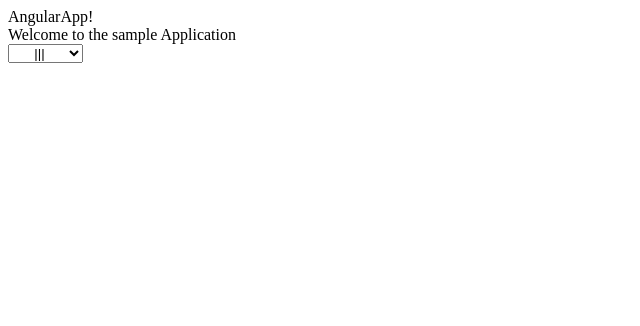
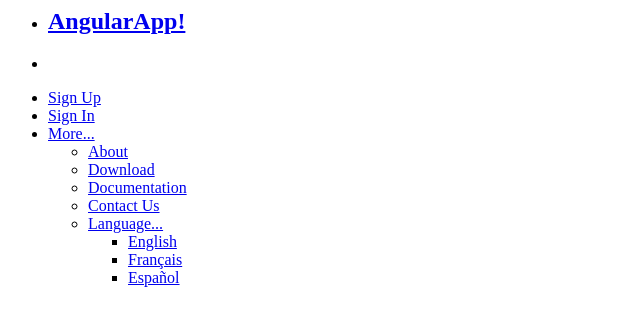
Before and after one commit to DigiStratum/angularapp, a PHP site: page /app/components/header/header.html in a window 1280 px wide. Shown: the top 326 px of the page, without its empty margins (0-640 px from the left). Run offline with PHP 8.4, Linux system fonts and the light colour scheme.

Commit message:
Rework the header to use foundation top-bar and push the site layout to full width

```diff
--- a/src/app/components/header/header.html
+++ b/src/app/components/header/header.html
@@ -1,13 +1,31 @@
-<div class="small-2 columns smBranding" translate>AngularApp!</div>
-<div class="small-8 columns smNavigation" translate>
-	Welcome to the sample Application
-</div>
-<div class="small-2 columns smTranslation aRight">
-	<select id="appmenulang" name="lang" onchange="msSetLanguage(this.value);" style="width: 75px; text-align: center;">
-		<option>|||</option>
-		<!-- Don't translate these; each language is named in its own tongue to be readable by those speakers: -->
-		<option value="en">English</option>
-		<option value="fr">Fran&ccedil;ais</option>
-		<option value="es">Espa&ntilde;ol</option>
-	</select>
-</div>
+<nav class="top-bar" data-topbar role="navigation">
+	<ul class="title-area">
+		<li class="name"><h1><a href="#">AngularApp!</a></h1></li>
+		<li class="toggle-topbar menu-icon"><a href="#"><span></span></a></li>
+	</ul>
+	<section class="top-bar-section">
+		<ul class="right">
+			<li><a href="#" translate>Sign&nbsp;Up</a></li>
+			<li><a href="#" translate>Sign&nbsp;In</a></li>
+			<li class="has-dropdown">
+				<a href="#" translate>More...</a>
+				<ul class="dropdown">
+					<li><a href="#" translate>About</a></li>
+					<li><a href="https://github.com/kellydiversified/angularapp" translate>Download</a></li>
+					<li><a href="#" translate>Documentation</a></li>
+					<li><a href="#" translate>Contact&nbsp;Us</a></li>
+					<li class="has-dropdown">
+						<a href="#" translate>Language...</a>
+						<ul class="dropdown">
+							<!-- Don't translate these; each language is named in
+							its own tongue to be readable by those speakers: -->
+							<li><a href="#" onclick="aaSetLanguage('en');">English</a></li>
+							<li><a href="#" onclick="aaSetLanguage('fr');">Fran&ccedil;ais</a></li>
+							<li><a href="#" onclick="aaSetLanguage('es');">Espa&ntilde;ol</a></li>
+						</ul>
+					</li>
+				</ul>
+			</li>
+		</ul>
+	</section>
+</nav>
--- a/src/assets/js/lang.js
+++ b/src/assets/js/lang.js
@@ -2,7 +2,7 @@ var lang = $.cookie('lang');
 if (typeof(lang) == 'undefined') lang = 'en';
 appConfig['lang'] = lang;
 
-function msSetLanguage(lang) {
+function aaSetLanguage(lang) {
 	$.cookie('lang', lang, { expires: 365 });
 	window.location.reload();
 }
--- a/src/assets/scss/settings.scss
+++ b/src/assets/scss/settings.scss
@@ -31,7 +31,7 @@ $include-html-global-classes: $include-html-classes;
 $include-html-grid-classes: $include-html-classes;
 $include-xl-html-grid-classes: false;
 
-//$row-width: rem-calc(1000);
+$row-width: 100%;//rem-calc(1000);
 $column-gutter: rem-calc(30);
 $total-columns: 12;
 
```
